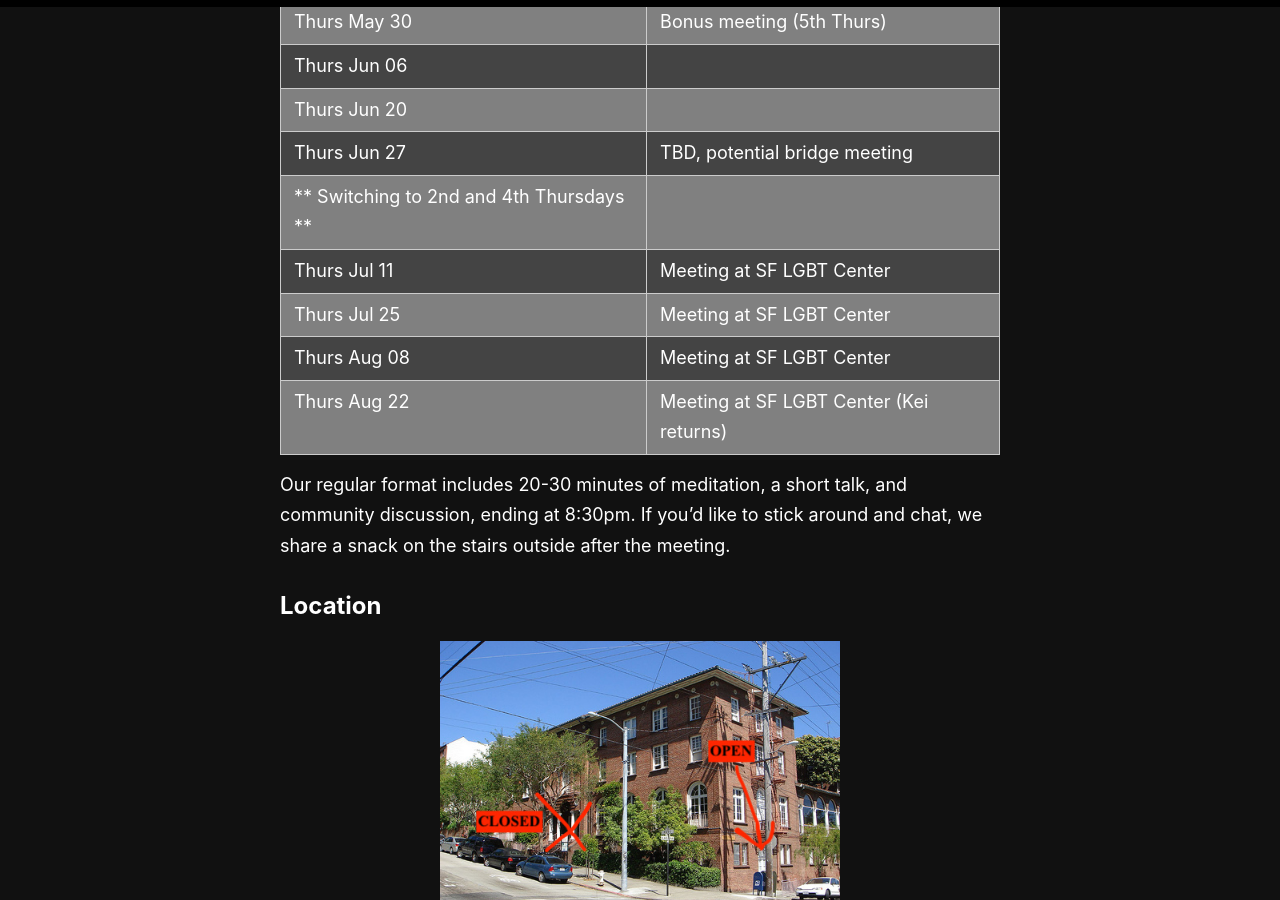
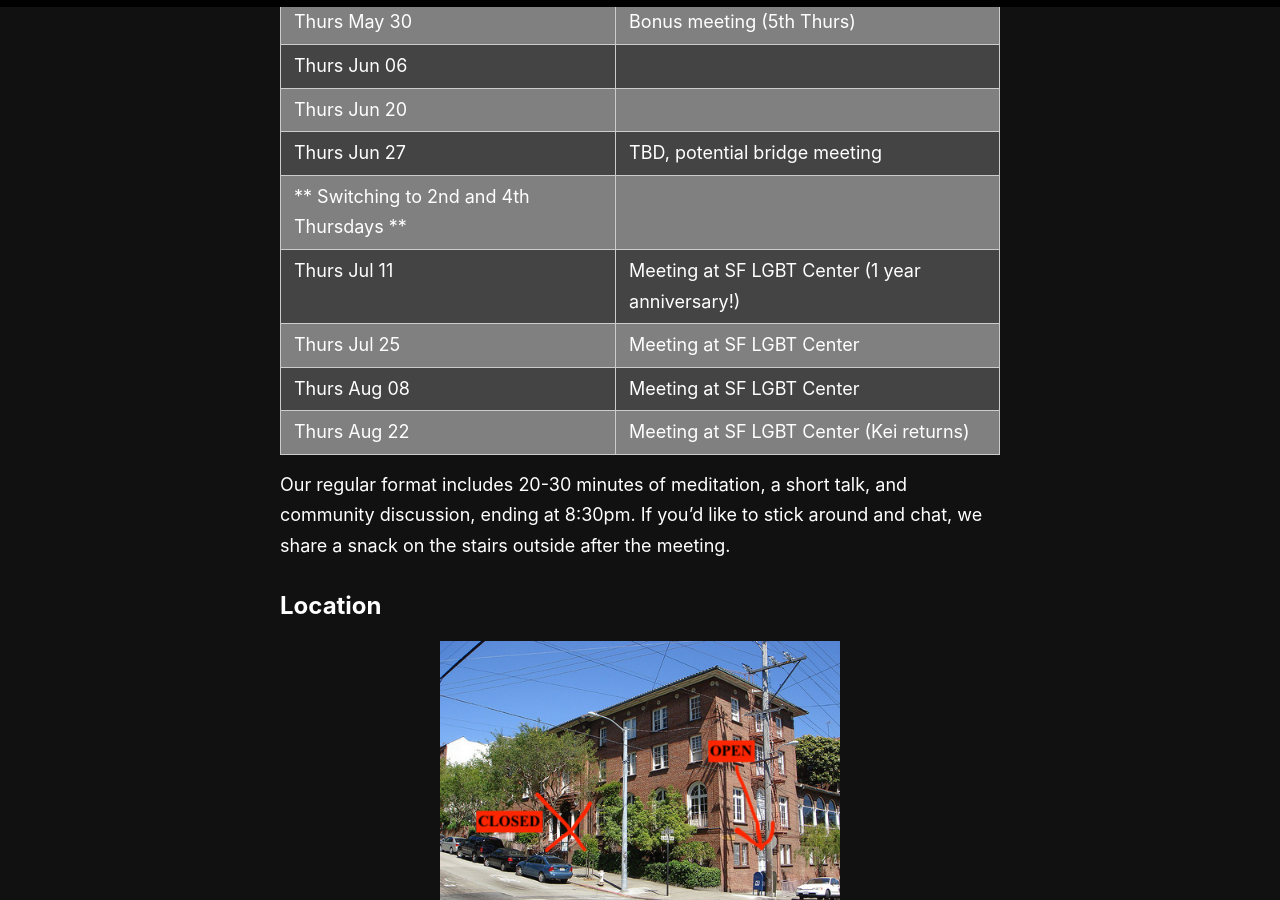
Before and after one commit to rykener/transsangha, a Jekyll site: the page built from _pages/schedule.md, in a window 1280 px wide and 900 px high, scrolled down 506 px. Built offline with Jekyll 4.4.1, drawn with Linux system fonts in a browser that asks for light colours.

Commit message:
text changes

```diff
--- a/_pages/schedule.md
+++ b/_pages/schedule.md
@@ -17,7 +17,7 @@ We meet on the 1st, 3rd, and occasionally the 5th Thursdays of the month. We gat
 | Thurs Jun 20   |
 | Thurs Jun 27   | TBD, potential bridge meeting
 | ** Switching to 2nd and 4th Thursdays ** |
-| Thurs Jul 11   | Meeting at SF LGBT Center
+| Thurs Jul 11   | Meeting at SF LGBT Center (1 year anniversary!)
 | Thurs Jul 25   | Meeting at SF LGBT Center
 | Thurs Aug 08   | Meeting at SF LGBT Center
 | Thurs Aug 22   | Meeting at SF LGBT Center (Kei returns)
```
Also changed, not shown: _pages/index.md (+1 -0 lines).
